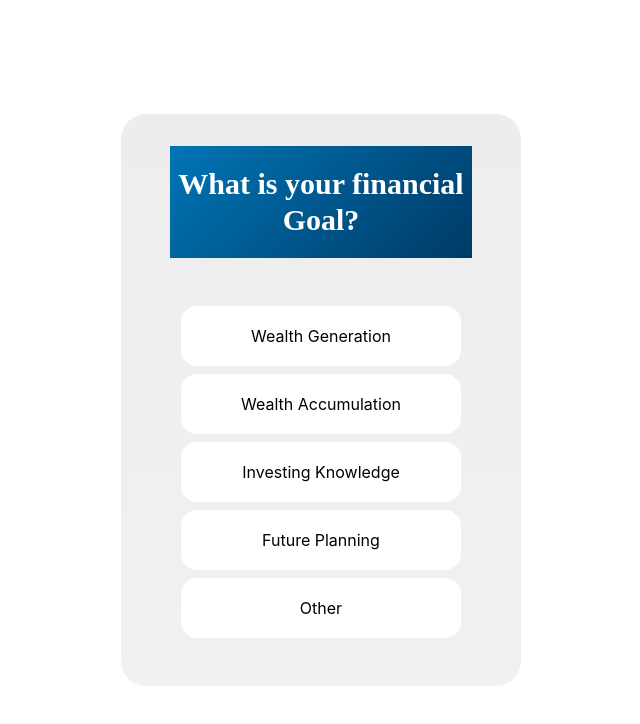
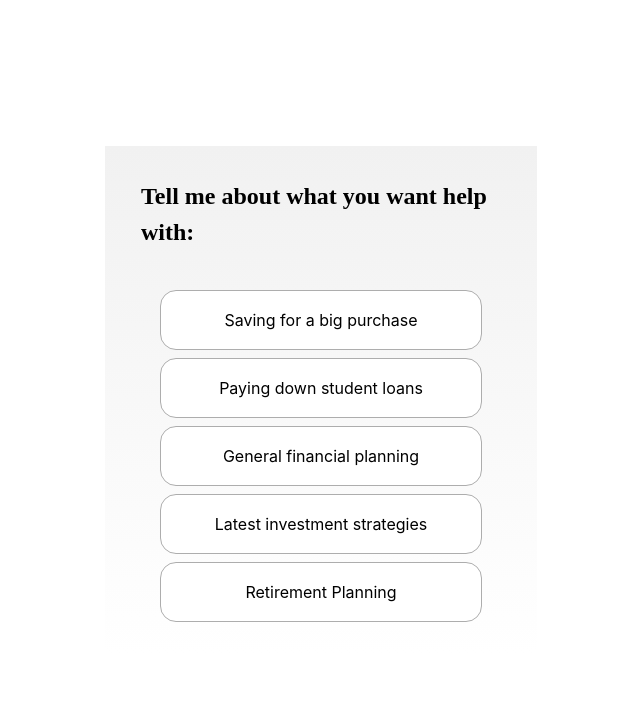
Before and after one commit to troy-ryder/mountaingem, a React (Vite) app in the folder mountaingem/: page / in a window 1280 px wide. Shown: the top 724 px of the page, without its empty margins (319-959 px from the left). Built offline with nearby package versions, Linux system fonts and the light colour scheme.

Commit message:
changed questions from string to objects

```diff
--- a/mountaingem/src/Answer.jsx
+++ b/mountaingem/src/Answer.jsx
@@ -1,41 +1,32 @@
 import { useState } from "react";
+import { AIMessage, HumanMessage, SystemMessage } from "langchain/schema";
 
 var Answers = [
   [
-    "Wealth Generation",
-    "Wealth Accumulation",
-    "Investing Knowledge",
-    "Future Planning",
-    "Other",
-  ],
-  ["A"],
-  [
-    "Substantially Greater",
-    "Somewhat Greater",
-    "About The Same",
-    "Lower Than Today",
+    "Saving for a big purchase",
+    "Paying down student loans",
+    "General financial planning",
+    "Latest investment strategies",
+    "Retirement Planning",
   ],
   [
-    "Very Stable but Lower Growth",
-    "Mix of Stable and Higher Growth",
-    "High Growth Potential with Risks",
-    "Not Quite Sure, Need Help",
+    "Aggressive",
+    "Growth",
+    "Growth and Income",
+    "Conservative",
+    "I don't know yet",
   ],
-  [
-    "Optimistic",
-    "Somewhat Optimistic",
-    "Uncertain",
-    "Somewhat Pessimistic",
-    "Pessimistic",
-  ],
+  ["Student Loans", "Credit Card Debt", "Mortgage", "Auto Loan", "Other"],
+  ["A"],
+  ["0-2%", "2-4%", "4-6%", "6-8%", "Above 8%"],
 ];
 
 function ListAnswer({ questionNumber, questionSetCount, QA, setQA, question }) {
   var answers = Answers[questionNumber];
   function submitAnswer(chosenAnswer) {
-    var questionAnswerString =
-      "Question: " + question + " Human Answer: " + chosenAnswer;
-    setQA((QA) => QA.concat(" ", questionAnswerString));
+    var questionMessage = new AIMessage(question);
+    var answerMessage = new HumanMessage(chosenAnswer);
+    setQA([...QA, questionMessage, answerMessage]);
     questionSetCount(questionNumber + 1);
   }
   return (
--- a/mountaingem/src/App.css
+++ b/mountaingem/src/App.css
@@ -1,9 +1,7 @@
 #root {
-  margin: 0 auto;
-  padding: 2rem;
+  padding: 1rem;
   text-align: center;
-
-  width: 400px;
+  margin: auto;
 }
 
 .logo {
@@ -43,11 +41,13 @@
 }
 
 .full-card {
-  background: linear-gradient(180deg, #ededed 0%, #f1f1f1 100%);
-  margin: 0 auto;
-  padding: 2rem;
+  background: linear-gradient(180deg, #f1f1f1 0%, #fff 100%);
+  margin: auto;
+  padding: 1rem;
   text-align: center;
-  border-radius: 25px;
+  /* border-radius: 25px; */
+  height: 100%;
+  width: 400px;
 }
 
 .question-card {
@@ -55,31 +55,29 @@
   flex-direction: column;
   align-items: center;
   padding: 0px;
-  gap: 32px;
-
+  gap: 8px;
   position: relative;
   width: 100%;
 }
 
 .question-card-header {
-  background: linear-gradient(135deg, #0075b5 0%, #003a66 100%);
   width: 90%;
 
   display: flex;
   flex-direction: column;
   align-items: flex-start;
-
+  text-align: left;
   overflow-wrap: break-word;
 }
 
 .question-title {
-  font-family: "Avenir Next LT Com";
+  font-family: Avenir Next LT Com;
   font-style: normal;
   font-weight: 600;
-  font-size: 30px;
+  font-size: 24px;
   line-height: 36px;
 
-  color: #ffffff;
+  color: black;
 }
 
 .answer-list {
@@ -106,6 +104,8 @@
   background: #ffffff;
   border-radius: 16px;
   color: black;
+  border: 1px solid;
+  border-color: #adadad;
   list-style-type: none;
 }
 
--- a/mountaingem/src/App.jsx
+++ b/mountaingem/src/App.jsx
@@ -10,7 +10,7 @@ import { ChatOpenAI } from "langchain/chat_models/openai";
 
 function App() {
   const [count, setCount] = useState(0); //TODO Change
-  const [QA, setQA] = useState("");
+  const [QA, setQA] = useState([]);
   const [chatHistory, setChatHistory] = useState("");
   const [apiKey, setApiKey] = useState("");
 
@@ -28,24 +28,22 @@ function App() {
     );
   }
   var context =
-    "Questions and Answers: " +
-    QA +
     " \nPrompt: " +
-    `
+    `\
     You are a chatbot designed to ask questions to build a financial profile of a potential investor. \
-    You're goal is to understand the potential clients name, age, networth, income, details of potential loans, \
-    future financial goals, risk tolerance, and typical expenses this person may have. If they have a question answer briefly, but your goal \
+    You're goal is to understand the potential clients name, age, networth, income, details of loans, money they want to invest per month \
+    financial goals, and typical monthly expenses this person may have. If they have a question answer briefly, but your goal \
     is to collect information for a human financial advisor to review at a later time. \
-    Additionally the human has already answered questions previously. You can use the answers from \
-    the question and answers provided. Do not ask questions from the question and answer portion. \
+    If they answered I don't know to their preferred investment strategy, give them information about different risk \
+    tolerances and investment and see if they prefer any again.
     Be friendly, try not to sound robotic, and let the conversation flow naturally. \
-    After about six messages from the human, say goodbye and give a summary of the conversation.
     `;
   var aiMess =
     "Hello! I'm here to help you with your financial goals. May I know your name and age, please?";
 
-  context = [new SystemMessage(context), new AIMessage(aiMess)];
   if (chatHistory.length == 0) {
+    context = [new SystemMessage(context)];
+    context.push(...QA, new AIMessage(aiMess));
     setChatHistory(context);
   }
   console.log(apiKey);
--- a/mountaingem/src/Question.jsx
+++ b/mountaingem/src/Question.jsx
@@ -1,18 +1,18 @@
 import ListAnswer, { InputAnswer, TextAnswer } from "./Answer";
 
 var Questions = [
-  "What is your financial Goal?",
-  "What time frame do you envision to achieve your financial goal?",
-  "In five years how do you forsee your standard of living compared to today?",
-  "Which investment strategy would you be most comfortable with?",
-  "How optimistic do you feel about the long term growth of the economy?",
+  "Tell me about what you want help with:",
+  "What is your preferred investment strategy?",
+  "What is your largest source of debt right now?",
+  "What is the length of time remaining on your loan?",
+  "Approximately what is the interest rate on the loan?",
   "Input OpenAI API key",
 ];
 
 function Question({ questionNumber, questionSetCount, QA, setQA, setApiKey }) {
   var question = Questions[questionNumber];
   var answerBlock;
-  if (questionNumber == 1) {
+  if (questionNumber == 3) {
     answerBlock = (
       <InputAnswer
         questionNumber={questionNumber}
```
